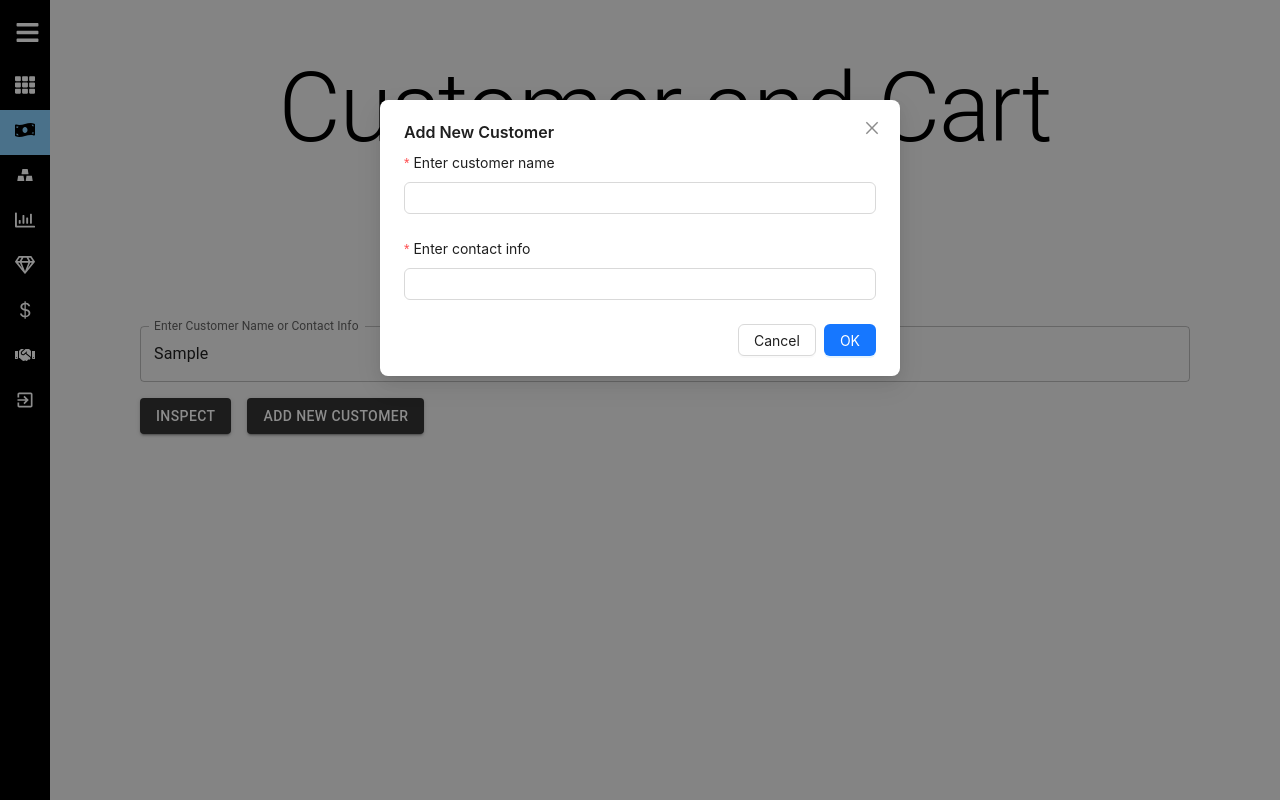
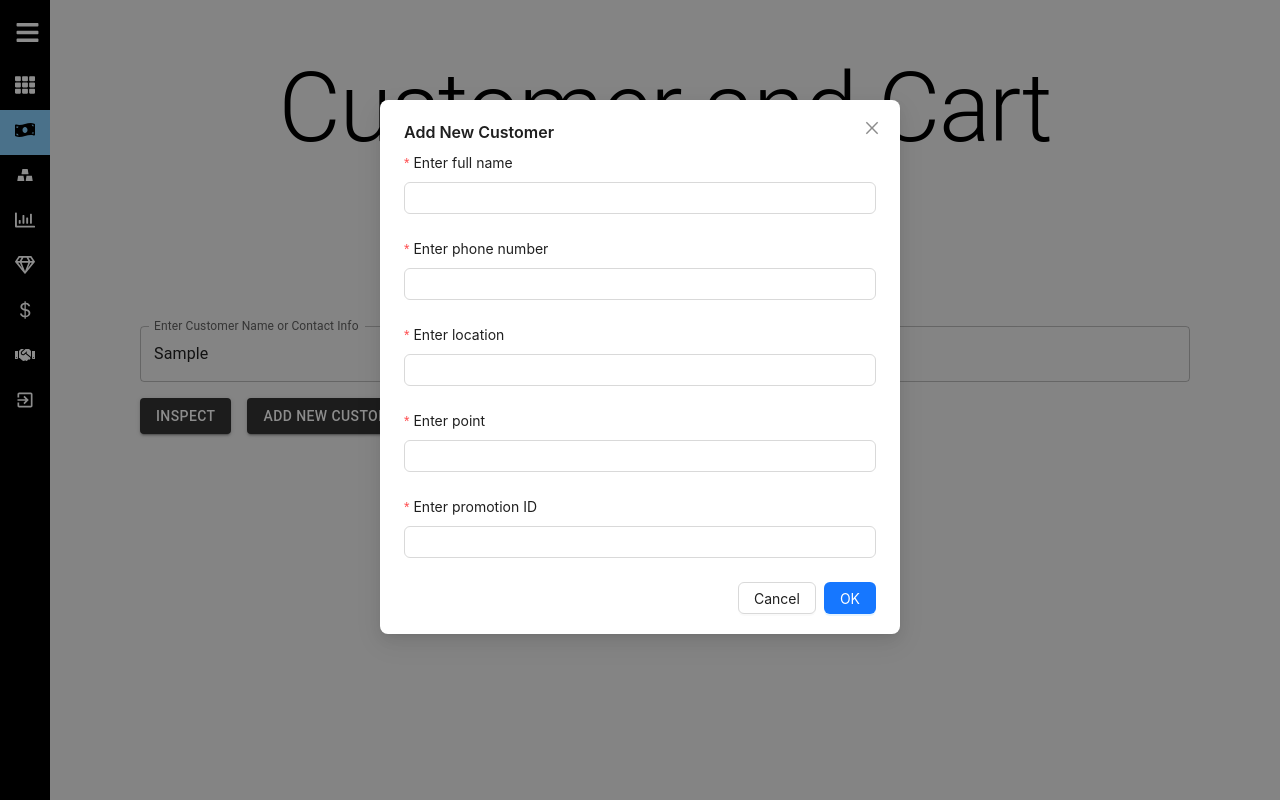
Before and after one commit to Apple1696/Jewelry-Sales-System-, a React (Vite) app in the folder Front-End/: page /sell in a window 1280 px wide. Both pictures are taken after typing "Sample" into the empty fields and a click on the button "ADD NEW CUSTOMER". Built offline with nearby package versions, Linux system fonts and the light colour scheme; no server answers.

Commit message:
Add more inputs in handleAddCustomer modal

```diff
--- a/Front-End/src/components/pages/Sell/AddCustomer.jsx
+++ b/Front-End/src/components/pages/Sell/AddCustomer.jsx
@@ -27,16 +27,37 @@ const AddCustomer = ({ isVisible, onClose, onAddCustomer }) => {
         onFinish={handleAddSubmit}
       >
         <Form.Item
-          name="customerName"
-          label="Enter customer name"
+          name="full_name"
+          label="Enter full name"
           rules={[{ required: true, message: 'Please input the customer name!' }]}
         >
           <Input />
         </Form.Item>
         <Form.Item
-          name="contactInfo"
-          label="Enter contact info"
+          name="phone_number"
+          label="Enter phone number"
           rules={[{ required: true, message: 'Please input the contact info!' }]}
+        >
+          <Input />
+        </Form.Item>
+        <Form.Item
+          name="location"
+          label="Enter location"
+          rules={[{ required: true, message: 'Please input the location!' }]}
+        >
+          <Input />
+        </Form.Item>
+        <Form.Item
+          name="point"
+          label="Enter point"
+          rules={[{ required: true, message: 'Please input the point!' }]}
+        >
+          <Input />
+        </Form.Item>
+        <Form.Item
+          name="promotion_id"
+          label="Enter promotion ID"
+          rules={[{ required: true, message: 'Please input the promotion ID!' }]}
         >
           <Input />
         </Form.Item>
--- a/Front-End/src/components/pages/Sell/Sell.jsx
+++ b/Front-End/src/components/pages/Sell/Sell.jsx
@@ -80,8 +80,16 @@ const Sell = () => {
   };
 
   const handleAddCustomer = (newCustomer) => {
-    console.log('New customer added:', newCustomer);
-    // You can add further logic to handle the new customer data, such as updating state or making API calls
+    axios.post('https://666aa8737013419182d04e24.mockapi.io/api/Customers', newCustomer)
+      .then(response => {
+        alert('Customer added successfully!');
+        // console.log('New customer added:', response.data);
+        // You can add further logic to handle the new customer data, such as updating state
+      })
+      .catch(error => {
+        console.error('Error adding the customer:', error);
+        alert('Error adding the customer.');
+      });
   };
 
   const columns = useMemo(
```
